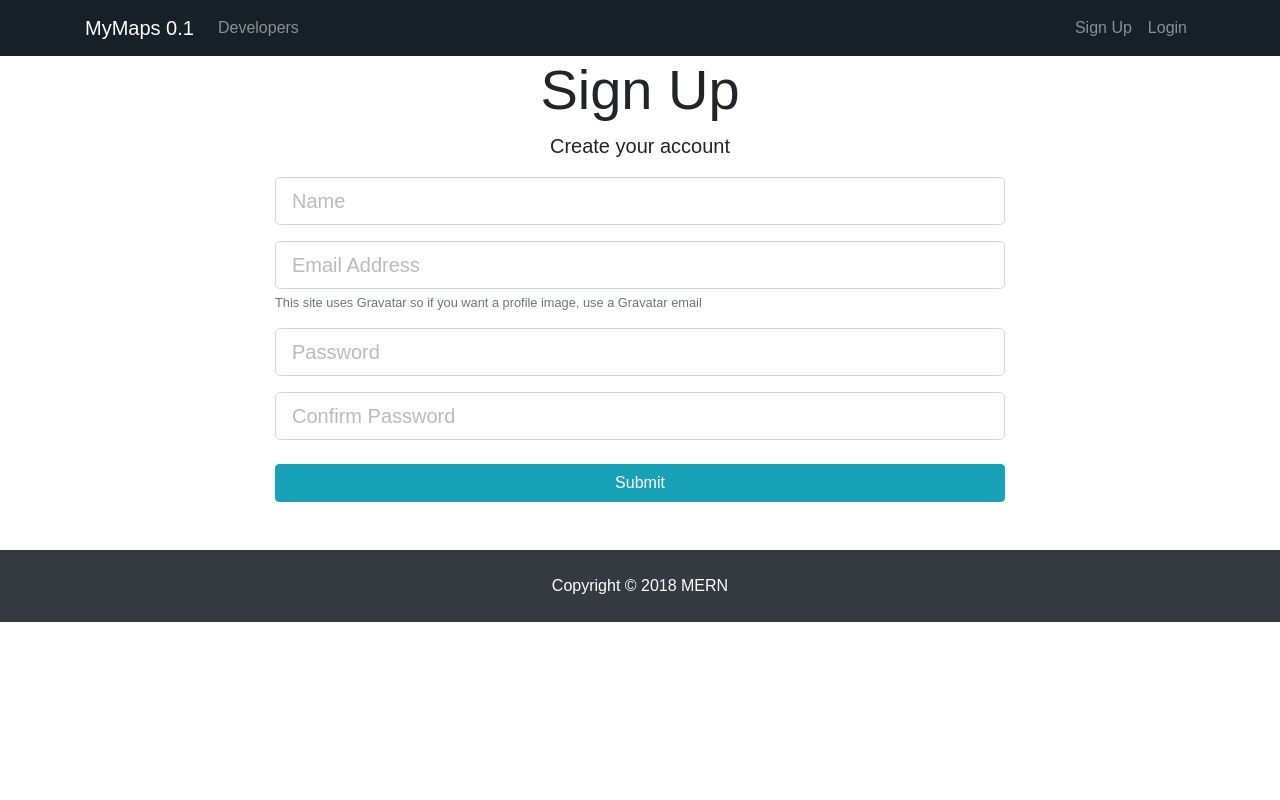
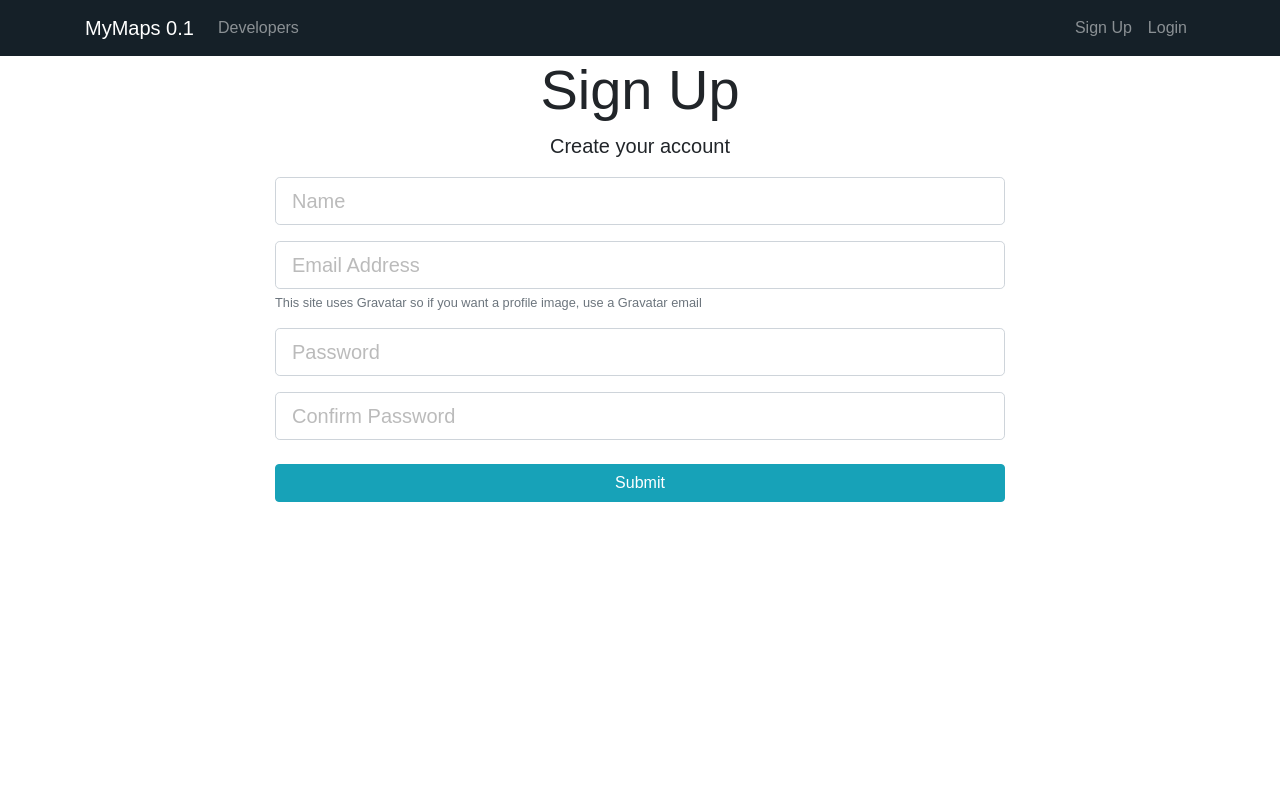
Before and after one commit to valpioner/mern, a React (Create React App) app in the folder client/: page /register in a window 1280 px wide. Shown: the top 800 px of the page. Built offline with nearby package versions, Linux system fonts and the light colour scheme; what google-maps-react would draw is missing.

Commit message:
small tweats

```diff
--- a/client/src/App.css
+++ b/client/src/App.css
@@ -1,3 +1,7 @@
+html, body, #root, .App {
+  height: 100%;
+}
+
 img {
   width: 100%;
 }
@@ -71,3 +75,7 @@ img {
   height: 50px;
   background: #FF6300;
 }
+
+.route-container > div:first-of-type {
+  height: 100%;
+}
--- a/client/src/App.js
+++ b/client/src/App.js
@@ -58,7 +58,7 @@ class App extends Component {
           <div className="App">
             <Navbar />
             <Route exact path="/" component={Landing} />
-            <div>
+            <div style={{ height: "100%" }} class="route-container">
               <Route exact path="/register" component={Register} />
               <Route exact path="/login" component={Login} />
               <Route exact path="/profiles" component={Profiles} />
--- a/client/src/components/map/Container.js
+++ b/client/src/components/map/Container.js
@@ -6,7 +6,7 @@ class Container extends Component {
   render() {
     const style = {
       width: "100%",
-      height: "100vh",
+      height: "100%",
       position: "relative"
     };
 
--- a/client/src/components/map/MapMenu.js
+++ b/client/src/components/map/MapMenu.js
@@ -10,9 +10,6 @@ class MapMenu extends Component {
   componentDidMount() {
     this.props.getUserMap(this.props.auth.user.id);
   }
-  // onDeleteClick(id) {
-  //   this.props.deleteExperience(id);
-  // }
 
   componentDidUpdate(prevProps, prevState) {
     if (prevProps.map.loading && !this.props.map.loading) {
@@ -33,8 +30,6 @@ class MapMenu extends Component {
       flightCards = <Spinner />;
     } else {
       flightCards = userMap.flights.map(flight =>
-        // <PostItem key={post._id} post={post} />
-
         <div className="flight-card" key={flight[0]._id}>
           {
             flight.map(point => point.name).join(' - ')
@@ -46,7 +41,6 @@ class MapMenu extends Component {
     return (
       <div className="map-menu card card-body">
         {flightCards}
-
         <div className="row">
           <div className="">
             <a className="btn btn-info" onClick={this.handleClick}> Add Flight </a>
```
